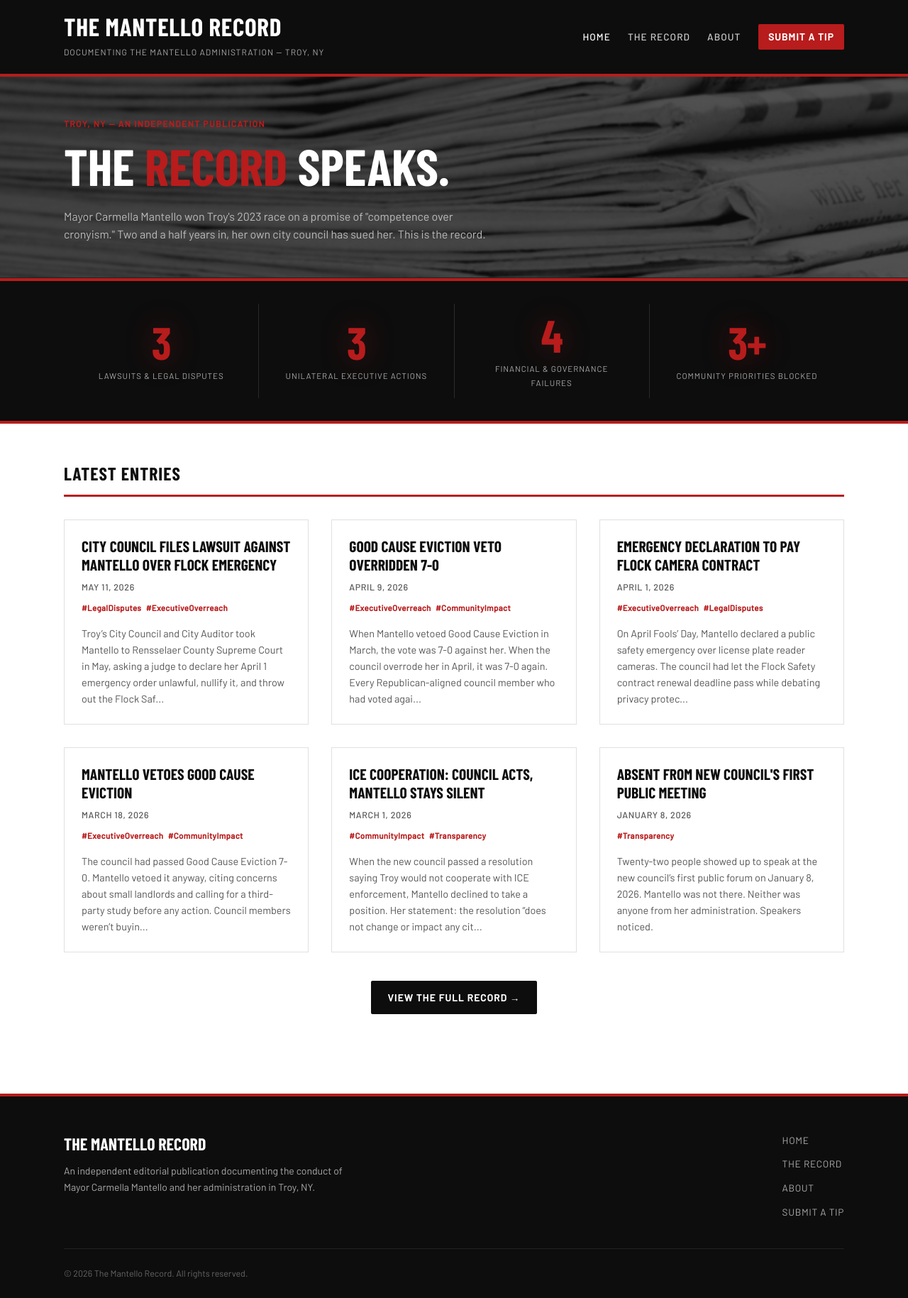
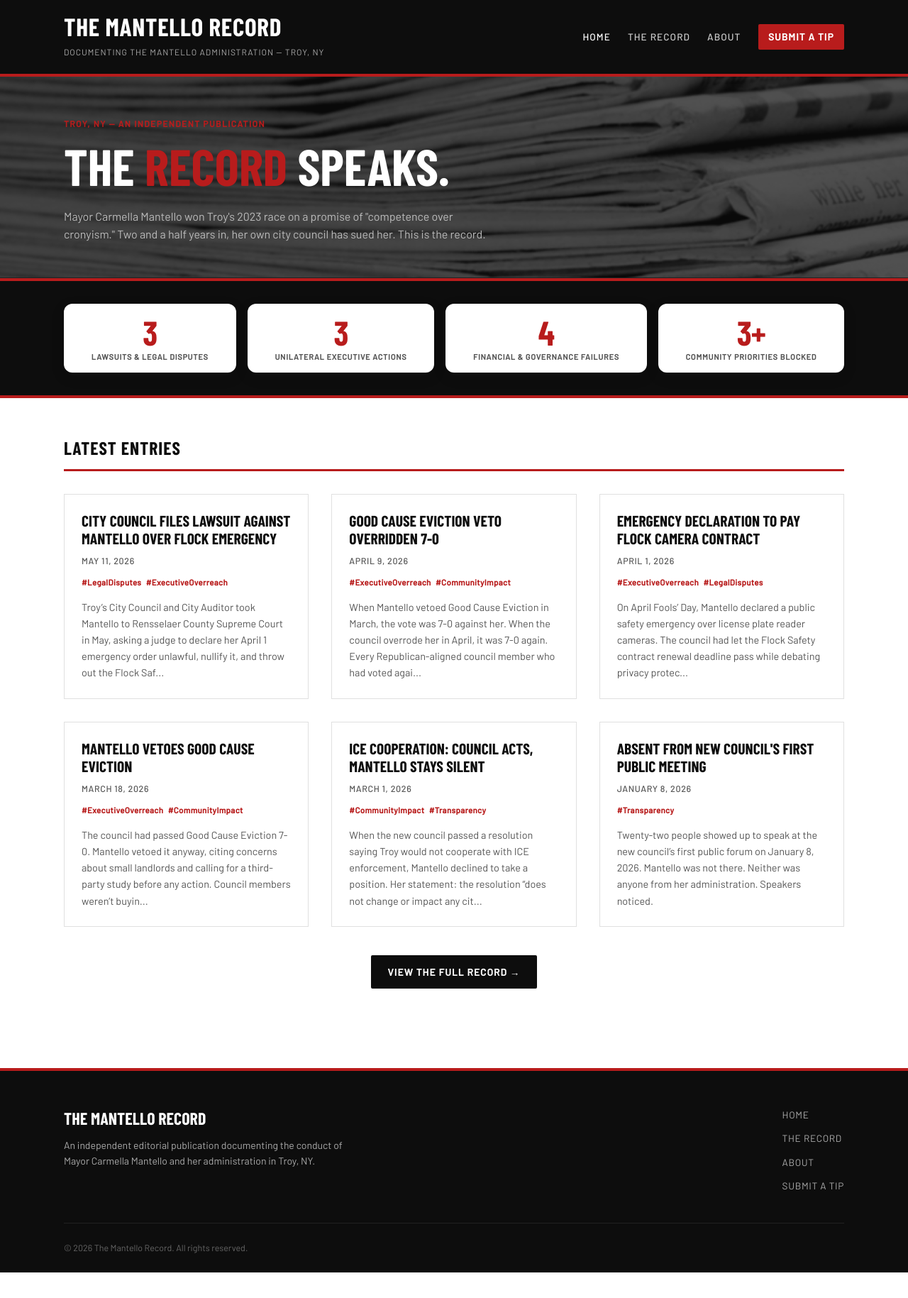
Before and after one commit to MdevitSEC/the-mantello-record, a Jekyll site: the page built from index.html, in a window 1280 px wide. Shown: the whole page at 71% size. Built offline with Jekyll 4.4.1, drawn with Linux system fonts in a browser that asks for light colours; some web fonts are replaced; after the commit the page ends 1793 px from its top, so only the background shows below that.

Commit message:
Apply button-35 style to stat buttons: white card, red numbers, dark border hover
Co-Authored-By: Claude Sonnet 4.6 <noreply@anthropic.com>

```diff
--- a/assets/css/main.scss
+++ b/assets/css/main.scss
@@ -155,45 +155,58 @@ img { max-width: 100%; display: block; }
   max-width: var(--max-width);
   margin: 0 auto;
   display: flex;
-  gap: 0;
+  gap: 1rem;
   flex-wrap: wrap;
   justify-content: space-around;
 }
 .stat {
-  appearance: none;
-  -webkit-appearance: none;
-  background: transparent;
-  border: none;
-  border-right: 1px solid #2a2a2a;
-  color: inherit;
-  font: inherit;
+  align-items: center;
+  background-color: #fff;
+  border-radius: 12px;
+  box-shadow: transparent 0 0 0 3px, rgba(18, 18, 18, .1) 0 6px 20px;
+  box-sizing: border-box;
+  color: #121212;
+  cursor: pointer;
+  display: inline-flex;
+  flex: 1 1 auto;
+  flex-direction: column;
+  font-family: Inter, sans-serif;
+  font-size: 1.2rem;
+  font-weight: 700;
+  justify-content: center;
+  line-height: 1;
+  margin: 0;
+  outline: none;
+  padding: 1rem 1.2rem;
   text-align: center;
-  padding: 0.75rem 2rem;
-  flex: 1;
-  min-width: 150px;
-  cursor: pointer;
-  transition: background 0.15s;
+  text-decoration: none;
+  transition: box-shadow .2s, -webkit-box-shadow .2s;
+  white-space: nowrap;
+  border: 0;
+  user-select: none;
+  -webkit-user-select: none;
+  touch-action: manipulation;
 }
-.stat:last-child { border-right: none; }
-.stat:hover { background: #1a1a1a; }
+.stat:hover {
+  box-shadow: #121212 0 0 0 3px, transparent 0 0 0 0;
+}
 .stat-number {
   display: block;
   font-family: var(--font-headline);
-  font-size: 4rem;
+  font-size: 3rem;
   font-weight: 900;
   line-height: 1;
   color: var(--red);
-  text-shadow: 0 0 40px rgba(184,28,28,0.4);
   letter-spacing: -0.02em;
 }
 .stat-label {
   display: block;
   font-family: var(--font-ui);
-  font-size: 0.72rem;
+  font-size: 0.68rem;
   text-transform: uppercase;
-  letter-spacing: 0.08em;
+  letter-spacing: 0.07em;
   margin-top: 0.4rem;
-  color: #aaaaaa;
+  color: #555;
 }
 
 /* --- Posts Section --- */
```
